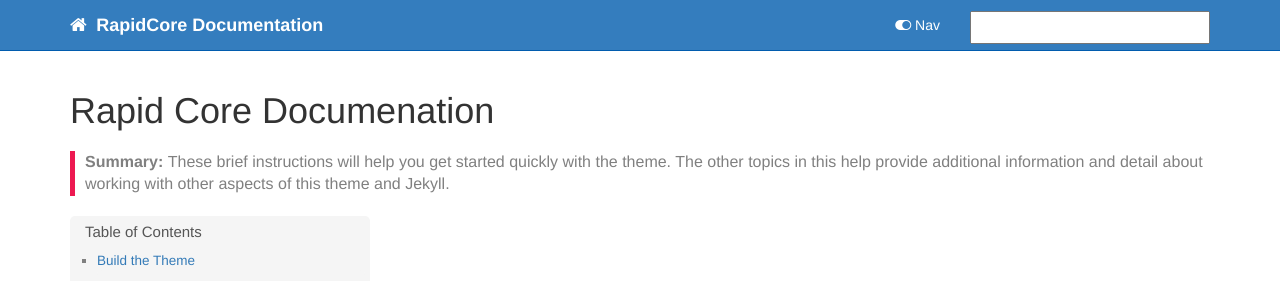
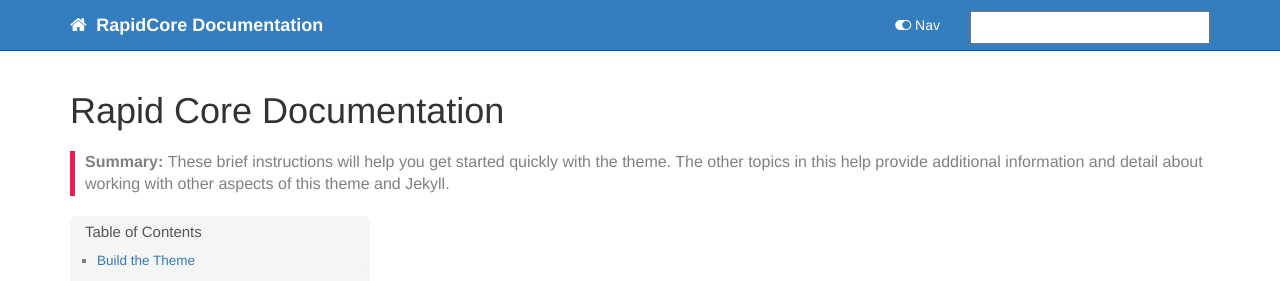
Before and after one commit to rapidcore/rapidcore, a Jekyll site: the page built from index.md, in a window 1280 px wide. Shown: the top 281 px of the page. Built offline with Jekyll 4.4.1, drawn with Linux system fonts in a browser that asks for light colours; nearby versions of some CDN libraries; comment, search, counter and statistics services are not loaded.

```diff
--- a/_config.yml
+++ b/_config.yml
@@ -15,7 +15,7 @@ company_name: Your company
 github_editme_path: rapidcore/docs
 # if you're using Github, provide the basepath to the branch you've created for reviews, following the sample here. if not, leave this value blank.
 
-disqus_shortname: idrbwjekyll
+#disqus_shortname: idrbwjekyll
 # if you're using disqus for comments, add the shortname here. if not, leave this value blank.
 
 google_analytics: UA-00000000-0
--- a/index.md
+++ b/index.md
@@ -1,5 +1,5 @@
 ---
-title: Rapid Core Documenation
+title: Rapid Core Documentation
 keywords: sample homepage
 tags: [getting_started]
 sidebar: mydoc_sidebar
```
Also changed, not shown: 1 other file.
